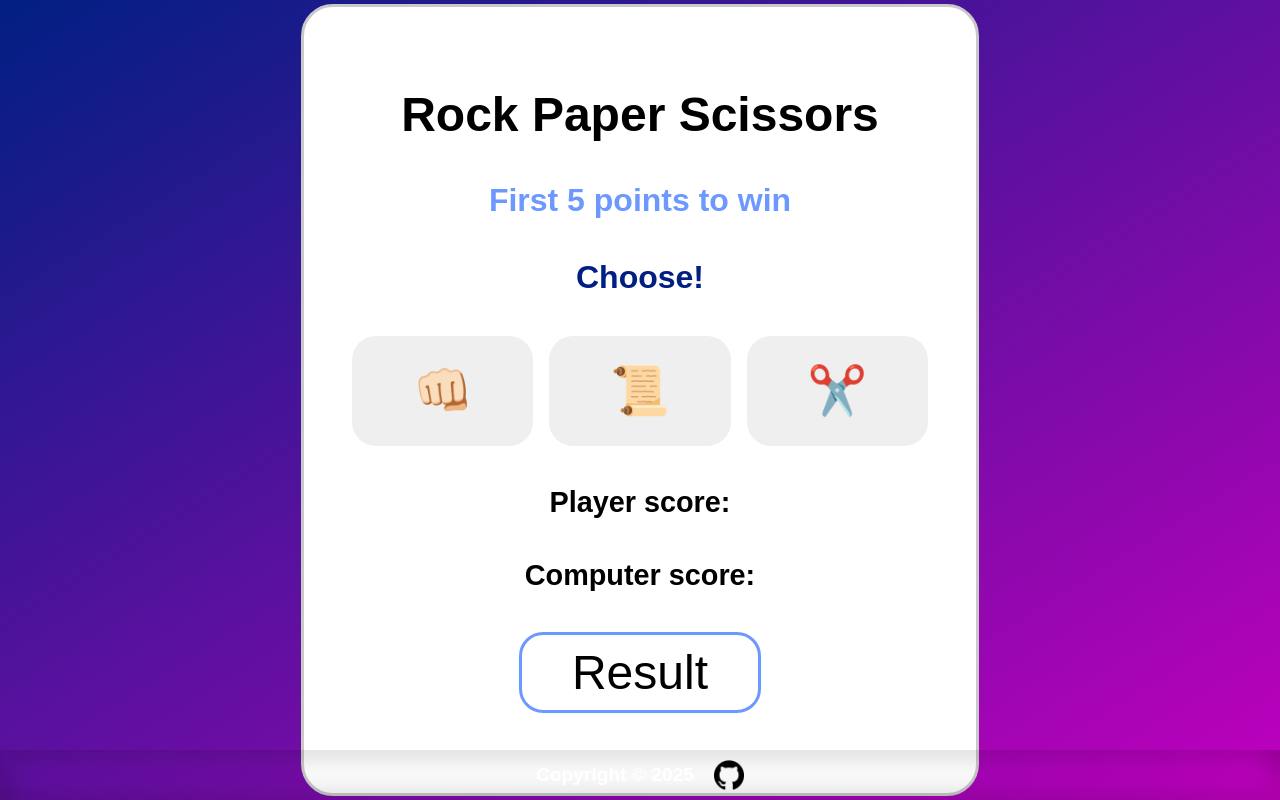
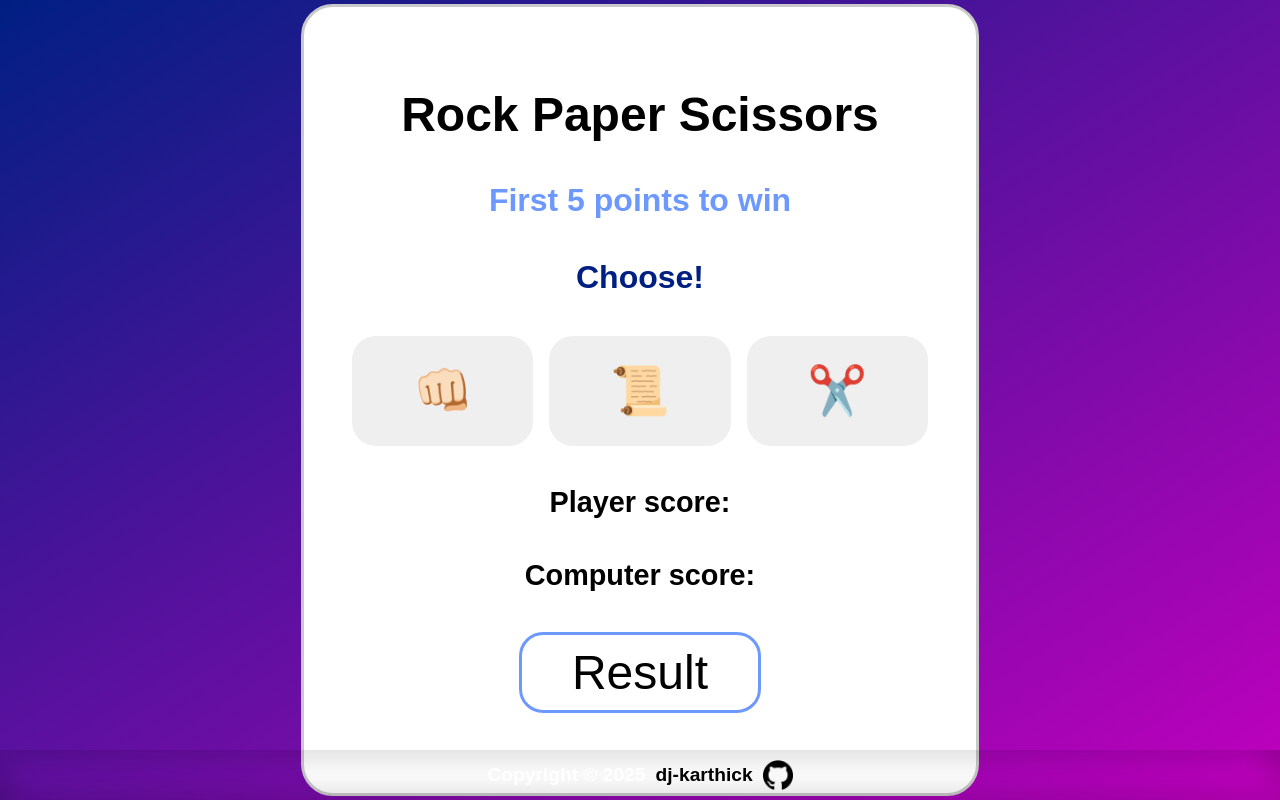
Before and after one commit to dj-karthick/RockPaperScissorsOdin, a plain HTML site: page index.html in a window 1280 px wide. Drawn offline with Linux system fonts and the light colour scheme.

Commit message:
Changed the spellingMistake.

```diff
--- a/index.html
+++ b/index.html
@@ -27,7 +27,7 @@
 
     <div class="footer">
         <p>Copyright © 2025</p>
-        <a href="https://github.com/dj-karthick/RockPaperScissorsOdin"><dj-karthick></dj-karthick></a>
+        <a href="https://github.com/dj-karthick/RockPaperScissorsOdin">dj-karthick</a>
         <img src="images/github-logo.png" alt="logo">
     </div>
 
```
Also changed, not shown: 1 other file.
